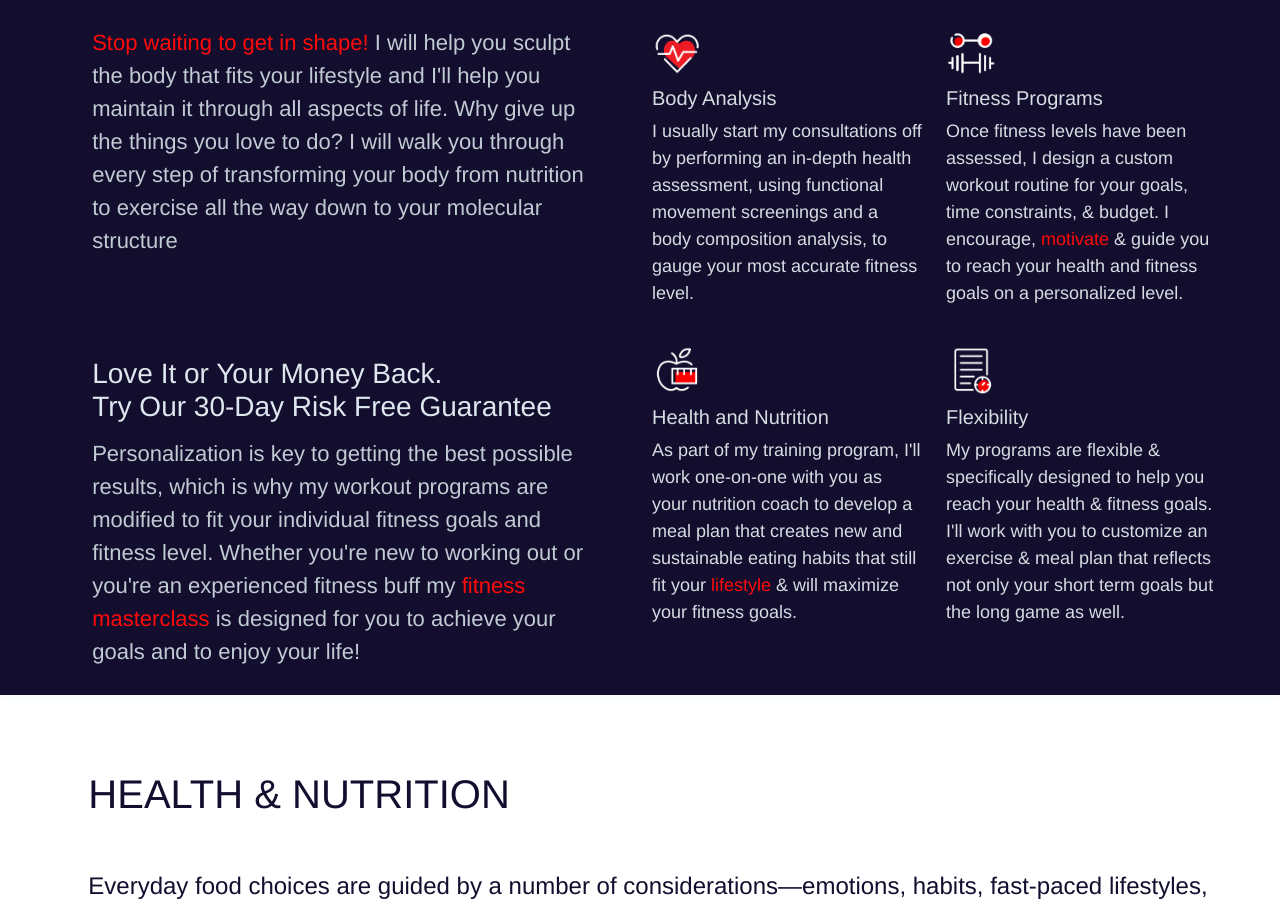
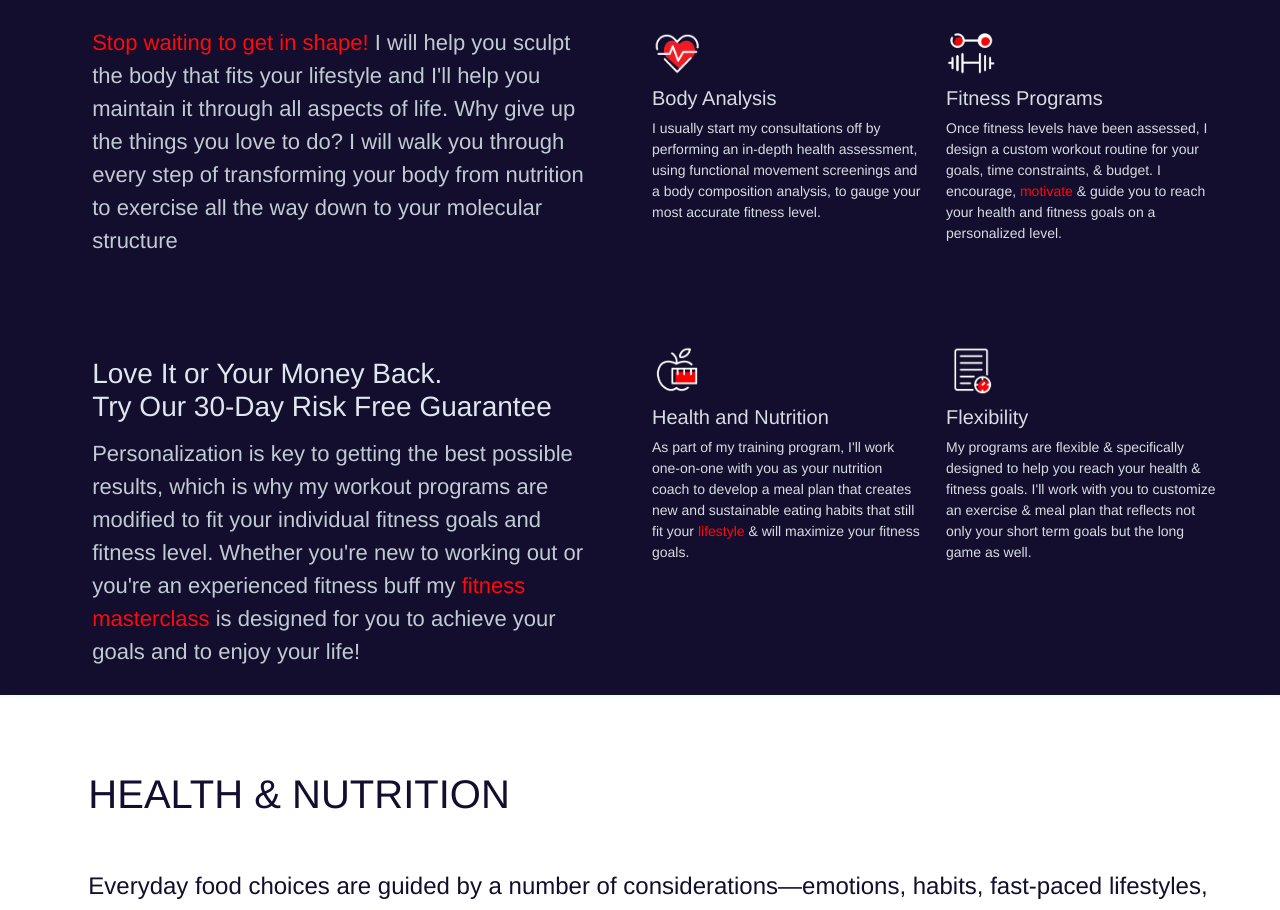
Before and after one commit to group-6-2023/ltuc-arena-frontend, a React (Create React App) app: page / in a window 1280 px wide. Shown: the part 929-1839 px from the top of the page. Built offline with nearby package versions, Linux system fonts and the light colour scheme; no server answers; a web font is replaced by a local one.

Commit message:
redirect

```diff
--- a/src/components/motvationcontent/motvationcontant.css
+++ b/src/components/motvationcontent/motvationcontant.css
@@ -36,3 +36,9 @@
 .red-word {
   color: rgb(255, 10, 10);
 }
+
+@media only screen and (max-width: 1500px) {
+  .p-font {
+    font-size: 14px;
+  }
+}
```
